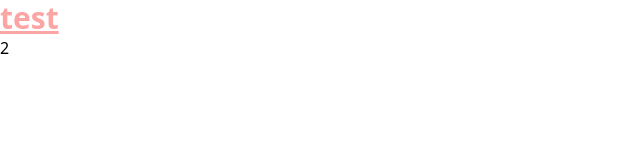
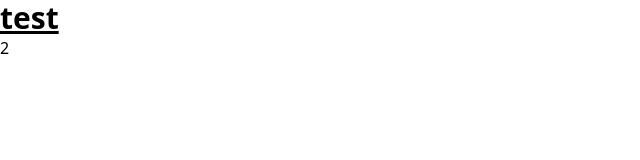
Before and after one commit to aufaikrimaa/lensakita, a React (Vite) app: page / in a window 1280 px wide. Shown: the top 160 px of the page, without its empty margins (0-640 px from the left). Built offline with nearby package versions, Linux system fonts and the light colour scheme.

Commit message:
setup colors

```diff
--- a/tailwind.config.js
+++ b/tailwind.config.js
@@ -3,6 +3,15 @@ export default {
   content: ["./index.html", "./src/**/*.{js,ts,jsx,tsx}"],
   theme: {
     extend: {},
+    colors: {
+      primary: "#001B0A",
+      secondary: "#FFFFFF",
+      white: "#FFFFFF",
+      black: "#000000",
+      textTitle: "#096A2E",
+      buttonPrimary: "#8ABE53",
+      buttonSecondary: "#E0E0E0",
+    },
   },
   plugins: [],
 };
```
